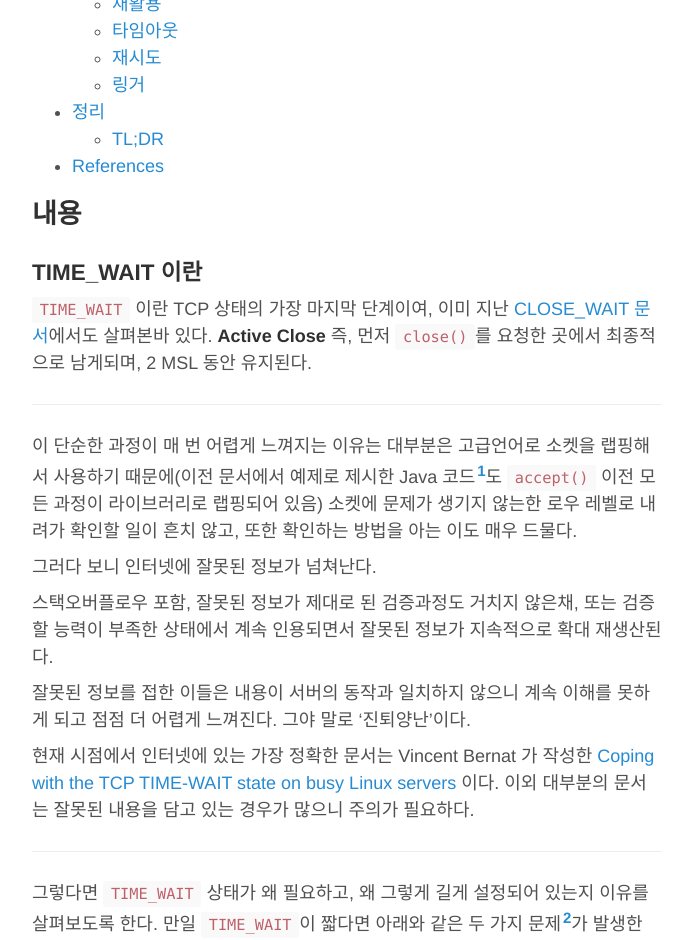
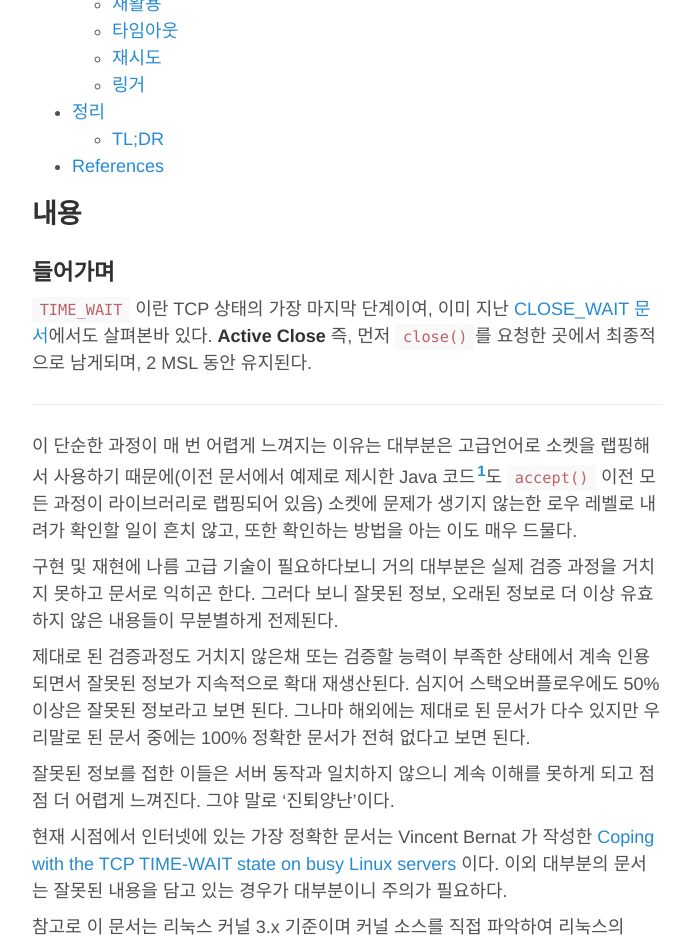
Before and after one commit to Umaigenomu/likejazz.github.io, a Jekyll site: the page built from _posts/2015-06-14-time-wait.md, in a window 1280 px wide and 1400 px high, scrolled down 631 px. Shown: the top 940 px of the window, without its empty margins (293-984 px from the left). Built offline with Jekyll 4.4.1, drawn with Linux system fonts in a browser that asks for light colours; some of the changed text lies outside the part shown.

Commit message:
Publishing

```diff
--- a/_posts/2015-06-14-time-wait.md
+++ b/_posts/2015-06-14-time-wait.md
@@ -28,7 +28,7 @@ TIME_WAIT 상태가 늘어나면 서버의 소켓이 고갈되어 커넥션 타
 
 ## 내용
 
-### TIME_WAIT 이란
+### 들어가며
 
 `TIME_WAIT` 이란 TCP 상태의 가장 마지막 단계이여, 이미 지난 [CLOSE_WAIT 문서](http://docs.likejazz.com/close-wait/)에서도 살펴본바 있다. **Active Close** 즉, 먼저 `close()`를 요청한 곳에서 최종적으로 남게되며, 2 MSL 동안 유지된다.
 
@@ -36,15 +36,17 @@ TIME_WAIT 상태가 늘어나면 서버의 소켓이 고갈되어 커넥션 타
 
 이 단순한 과정이 매 번 어렵게 느껴지는 이유는 대부분은 고급언어로 소켓을 랩핑해서 사용하기 때문에(이전 문서에서 예제로 제시한 Java 코드[^fn-4]도 `accept()` 이전 모든 과정이 라이브러리로 랩핑되어 있음) 소켓에 문제가 생기지 않는한 로우 레벨로 내려가 확인할 일이 흔치 않고, 또한 확인하는 방법을 아는 이도 매우 드물다.
 
-그러다 보니 인터넷에 잘못된 정보가 넘쳐난다.
+구현 및 재현에 나름 고급 기술이 필요하다보니 거의 대부분은 실제 검증 과정을 거치지 못하고 문서로 익히곤 한다. 그러다 보니 잘못된 정보, 오래된 정보로 더 이상 유효하지 않은 내용들이 무분별하게 전제된다.
 
-스택오버플로우 포함, 잘못된 정보가 제대로 된 검증과정도 거치지 않은채, 또는 검증할 능력이 부족한 상태에서 계속 인용되면서 잘못된 정보가 지속적으로 확대 재생산된다.
+제대로 된 검증과정도 거치지 않은채 또는 검증할 능력이 부족한 상태에서 계속 인용되면서 잘못된 정보가 지속적으로 확대 재생산된다. 심지어 스택오버플로우에도 50% 이상은 잘못된 정보라고 보면 된다. 그나마 해외에는 제대로 된 문서가 다수 있지만 우리말로 된 문서 중에는 100% 정확한 문서가 전혀 없다고 보면 된다.
 
-잘못된 정보를 접한 이들은 내용이 서버의 동작과 일치하지 않으니 계속 이해를 못하게 되고 점점 더 어렵게 느껴진다. 그야 말로 '진퇴양난'이다.
+잘못된 정보를 접한 이들은 서버 동작과 일치하지 않으니 계속 이해를 못하게 되고 점점 더 어렵게 느껴진다. 그야 말로 '진퇴양난'이다.
 
-현재 시점에서 인터넷에 있는 가장 정확한 문서는 Vincent Bernat 가 작성한 [Coping with the TCP TIME-WAIT state on busy Linux servers](http://vincent.bernat.im/en/blog/2014-tcp-time-wait-state-linux.html) 이다. 이외 대부분의 문서는 잘못된 내용을 담고 있는 경우가 많으니 주의가 필요하다.
+현재 시점에서 인터넷에 있는 가장 정확한 문서는 Vincent Bernat 가 작성한 [Coping with the TCP TIME-WAIT state on busy Linux servers](http://vincent.bernat.im/en/blog/2014-tcp-time-wait-state-linux.html) 이다. 이외 대부분의 문서는 잘못된 내용을 담고 있는 경우가 대부분이니 주의가 필요하다.
 
----
+참고로 이 문서는 리눅스 커널 3.x 기준이며 커널 소스를 직접 파악하여 리눅스의 TCP 동작을 정리한 내용이다. BSD나 윈도우의 동작 방식은 다를 수 있으므로 참고 바란다.
+
+### TIME_WAIT 이란
 
 그렇다면 `TIME_WAIT` 상태가 왜 필요하고, 왜 그렇게 길게 설정되어 있는지 이유를 살펴보도록 한다. 만일 `TIME_WAIT`이 짧다면 아래와 같은 두 가지 문제[^fn-2]가 발생한다.
 
```
